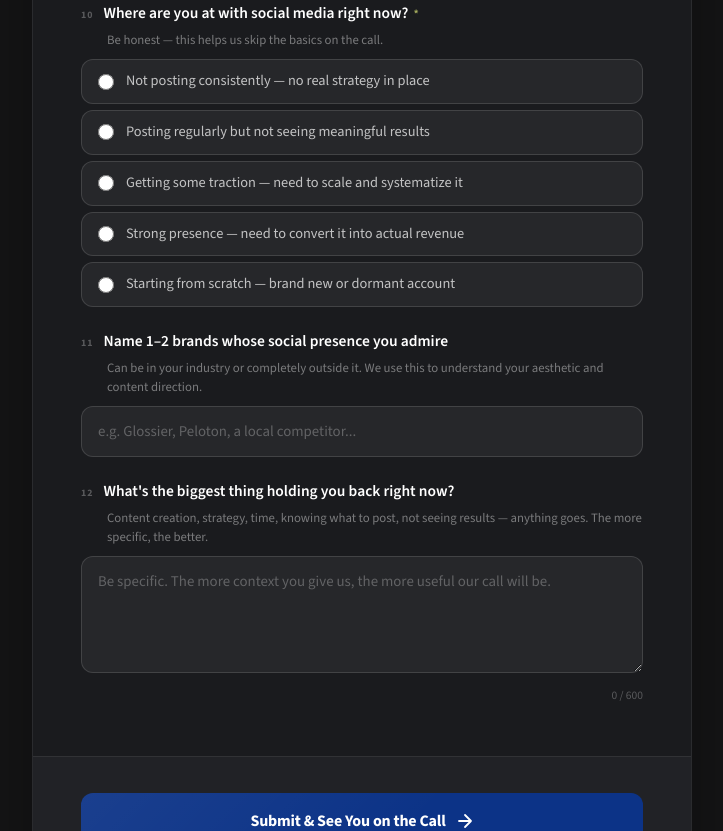
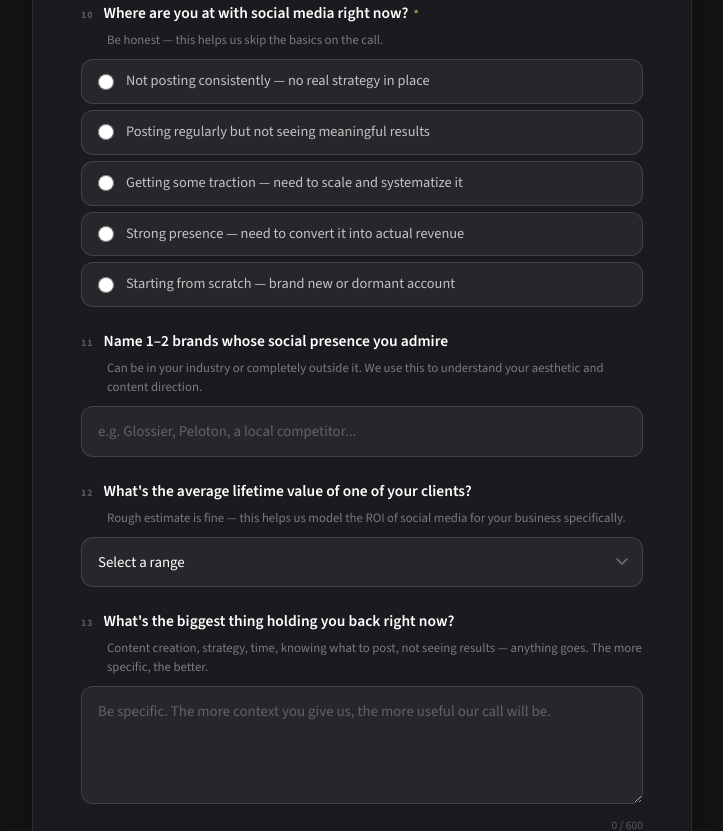
Before and after one commit to cgianattasio15/scroll-media-tools, a website: page prospect-intake.html in a window 1280 px wide. Shown: the part 1810-2641 px from the top of the page, without its empty margins (278-1001 px from the left). Drawn offline with nearby package versions, Linux system fonts and the light colour scheme.

Commit message:
Add CLV question (Q12) — dropdown with 8 ranges, wired to Formspree payload

```diff
--- a/prospect-intake.html
+++ b/prospect-intake.html
@@ -735,7 +735,7 @@
   <h1>Let's Get Right To It.</h1>
   <p class="hero-sub">Takes 90 seconds. Helps us skip the surface-level questions and show up to your discovery call with a real strategy — not a pitch deck.</p>
   <div class="hero-pills">
-    <div class="hero-pill"><span class="hero-pill-icon">📋</span> 10 questions</div>
+    <div class="hero-pill"><span class="hero-pill-icon">📋</span> 11 questions</div>
     <div class="hero-pill"><span class="hero-pill-icon">⏱</span> ~90 seconds</div>
     <div class="hero-pill"><span class="hero-pill-icon">🔒</span> Sent directly to Chase</div>
   </div>
@@ -982,9 +982,28 @@
             <input type="text" id="inspiration" name="inspiration" placeholder="e.g. Glossier, Peloton, a local competitor...">
           </div>
 
+          <div class="field-group" style="margin-top:20px;" id="fg-clv">
+            <div class="field-header">
+              <span class="field-num">12</span>
+              <span class="field-question">What's the average lifetime value of one of your clients?</span>
+            </div>
+            <p class="field-hint">Rough estimate is fine — this helps us model the ROI of social media for your business specifically.</p>
+            <select id="clv" name="clv">
+              <option value="" disabled selected>Select a range</option>
+              <option value="Under $500">Under $500</option>
+              <option value="$500 – $1,000">$500 – $1,000</option>
+              <option value="$1,000 – $2,500">$1,000 – $2,500</option>
+              <option value="$2,500 – $5,000">$2,500 – $5,000</option>
+              <option value="$5,000 – $10,000">$5,000 – $10,000</option>
+              <option value="$10,000 – $25,000">$10,000 – $25,000</option>
+              <option value="$25,000+">$25,000+</option>
+              <option value="Not sure">Not sure</option>
+            </select>
+          </div>
+
           <div class="field-group" style="margin-top:20px;" id="fg-bottleneck">
             <div class="field-header">
-              <span class="field-num">12</span>
+              <span class="field-num">13</span>
               <span class="field-question">What's the biggest thing holding you back right now?</span>
             </div>
             <p class="field-hint">Content creation, strategy, time, knowing what to post, not seeing results — anything goes. The more specific, the better.</p>
@@ -1158,6 +1177,7 @@
       goal:         (document.querySelector('input[name="goal"]:checked') || {}).value || '',
       currentState: (document.querySelector('input[name="current-state"]:checked') || {}).value || '',
       inspiration:  document.getElementById('inspiration').value.trim(),
+      clv:          document.getElementById('clv').value,
       bottleneck:   document.getElementById('bottleneck').value.trim(),
       submittedAt:  new Date().toLocaleString(),
     };
@@ -1184,6 +1204,7 @@
       'Primary Goal':   data.goal || '—',
       'Current Social State': data.currentState || '—',
       'Brand Inspiration': data.inspiration || '—',
+      'Client Lifetime Value (CLV)': data.clv || '—',
       'Biggest Bottleneck': data.bottleneck || '—',
       'Submitted At':  data.submittedAt,
     };
```
